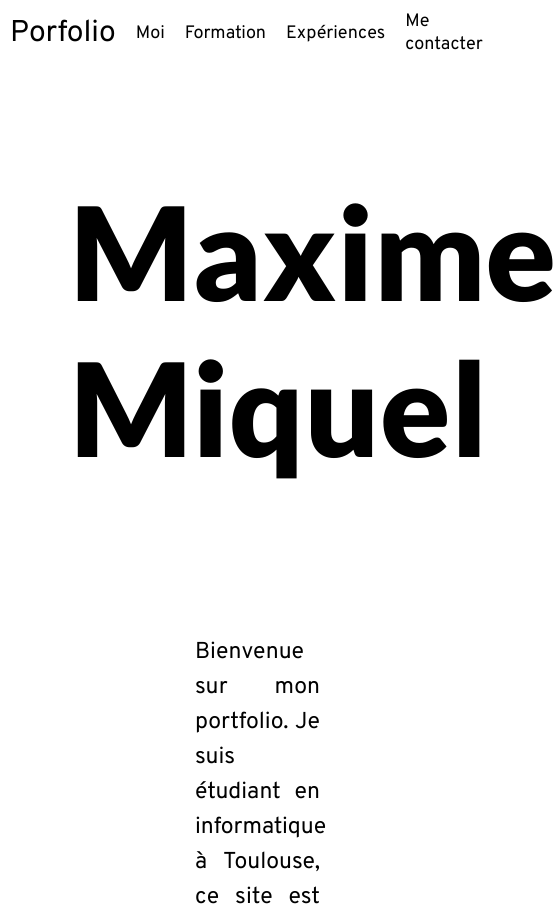
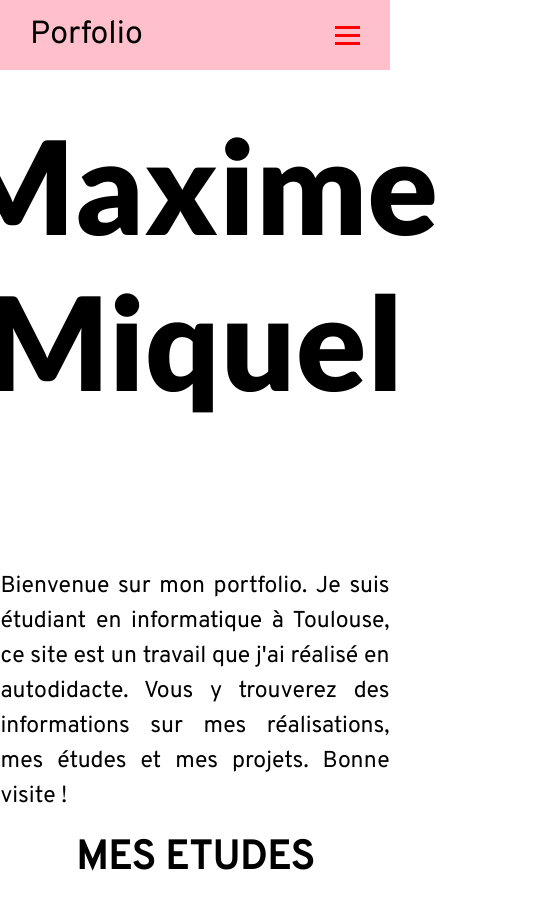
Before and after one commit to GraduationBear/portfolio, a plain HTML site: page index.html in a window 390 px wide. Shown: the top 907 px of the page, 556 px wide, since content can reach past the window. Drawn offline with nearby package versions, Linux system fonts and the light colour scheme.

Commit message:
Ajout du burger et du responsive, le site est loin d'être terminé

```diff
--- a/app.js
+++ b/app.js
@@ -1,5 +1,15 @@
 $(document).ready(function (){
+    const burger = document.querySelector(".burger");
+    const navmenu = document.querySelector(".nav-menu");
 
+    burger.addEventListener("click",function (){
+        burger.classList.toggle("active");
+        navmenu.classList.toggle("active");
+    })
+    document.querySelectorAll(".nav-menu li").forEach(n=> n.addEventListener("click",()=>{
+        burger.classList.remove("active");
+        navmenu.classList.remove("active");
+    }))
     //PARTIE EXPERIENCES//
 
     var tuileenac=$(".enac")
--- a/index.html
+++ b/index.html
@@ -9,33 +9,37 @@
 
 </head>
 <body>
-    <div class="nav-bar">
-        <ul>
-            <li><a>Porfolio</a></li>
+<header>
+    <nav class="nav-bar">
+        <a class="titre">Porfolio</a>
+        <ul class="nav-menu">
+
             <li><a href="#moi">Moi</a></li>
-            <li><a href="#one">Formation</a></li>
+            <li><a href="#etudes">Formation</a></li>
             <li><a href="#two">Expériences</a></li>
             <li><a>Me contacter</a></li>
+
         </ul>
+        <div class="burger">
+            <span class="bar"></span>
+            <span class="bar"></span>
+            <span class="bar"></span>
         </div>
+    </nav>
+</header>
+<main>
     <div id="moi">
-
-        <div class="nom reveal-">
-            <h1>Maxime Miquel</h1>
-        </div>
+        <h1 class="reveal-">Maxime Miquel</h1>
         <div class="intro reveal-2" >
-
             <p align="justify">Bienvenue sur mon portfolio. Je suis étudiant en informatique
                 à Toulouse, ce site est un travail que j'ai réalisé en autodidacte.
                 Vous y trouverez des informations sur mes réalisations, mes études et mes projets.
                 Bonne visite !</p>
         </div>
     </div>
-    <div id="one" class="titlesec reveal-2">
-        <h1>FORMATION</h1>
-    </div>
+    <div id="etudes">
+        <h1 class="titlesec reveal-1">MES ETUDES</h1>
         <div id="formation">
-
             <div class="bac reveal-2">
                 <p><span class="year reveal-2">2018</span><br>
                     <span class="libelle reveal-2">Baccalauréat scientifique : science de l'ingénieur</span><br>
@@ -72,10 +76,11 @@
                     langages orientés objets et en réseau.</p>
             </div>
         </div>
-    <div id="two" class="titlesec reveal-2">
-        <h1>EXPERIENCES</h1>
     </div>
-    <div id="experience" >
+
+
+    <div id="experience">
+        <h1 class="titlesec reveal-2">EXPERIENCES</h1>
         <div id="xp">
             <div class="anim reveal-2" >
                 <p>Animateur saisonnier</p>
@@ -96,7 +101,7 @@
             </p>
         </div>
     </div>
-
+</main>
 
 </body>
 </html>
--- a/style.css
+++ b/style.css
@@ -14,13 +14,43 @@ html{
 }
 
 /*Barre de navigation*/
-.nav-bar ul{
+header{
+    background-color: pink;
 
+}
+
+.nav-bar{
+
+    min-height: 70px;
+    display: flex;
+    align-items: center;
+    justify-content: space-between;
+    margin: 0 30px;
+    background-color: pink;
+
+}
+
+.burger{
+    display: none;
+    cursor: pointer;
+}
+
+.bar{
+    display: block;
+    width: 25px;
+    height: 3px;
+    margin: 5px auto;
+    background-color: red;
+    -webkit-transition: all 0.3s ease-in-out;
+    transition: all 0.3s ease-in-out;
+
+}
+.nav-menu{
     list-style: none;
     display: flex;
-    flex-direction: row;
     justify-content: space-around;
     align-items: center;
+    gap: 50px;
 
 }
 .nav-bar li a{
@@ -28,20 +58,29 @@ html{
 }
 .nav-bar li{
     font-size: 18px;
-    padding: 10px;
-}
-.nav-bar li:first-child{
-    font-size: 30px;
+
 }
 
+.titre{
+    font-size: 2rem ;
+}
+
+/*TITRE DES SECTIONS*/
 .titlesec{
 
     display: flex;
     justify-content: center;
     align-items: center;
-    font-size: 20px;
-    margin-bottom: 50px;
+    font-size: 40px;
+
     padding: 20px;
+}
+
+/*partie principale du site*/
+main{
+    display: flex;
+    flex-direction: column;
+    align-items: center;
 }
 
 /*Partie Moi*/
@@ -49,43 +88,32 @@ html{
     display: flex;
     flex-direction: column;
     align-items: flex-start;
-    margin: 107px 70px 120px 70px;
-
+    margin: 107px 70px 0 70px;
 }
 
-.nom{
-    z-index: 2;
-}
-
-
-
-.nom h1{
+#moi h1{
     font-family: 'Lato', sans-serif;
     font-size: 130px;
 }
 
 .intro{
     margin-top: 150px;
-    width:50%;
+    width:60%;
     align-self: flex-end;
     line-height: 35px;
     font-size: 23px;
 }
 
-
-
+/*PARTIE FORMATION*/
 #formation{
-
     margin-left: auto;
     margin-right: auto;
-
     width: 66%;
     display: grid;
     grid-template-columns: repeat(2, 1fr);
     grid-template-rows: 0.7fr 0.7fr 0.7fr 0.7fr;
     grid-column-gap: 0px;
     grid-row-gap: 0px;
-
 }
 
 #formation p{
@@ -105,15 +133,14 @@ html{
 }
 
 .bac{
-
     grid-area: 1 / 1 / 2 / 2;
 }
+
 .prep{
-
     grid-area: 2 / 2 / 3 / 3;
 }
+
 .dut{
-
     grid-area: 3 / 1 / 4 / 2;
 }
 
@@ -148,12 +175,9 @@ html{
 }
 
 .point{
-
     width: 100px;
     border: thin solid;
     background-color: black;
-
-
 }
 
 #formation div:nth-child(2n) p{
@@ -165,12 +189,14 @@ html{
     grid-template-columns: repeat(2, 1fr);
     grid-template-rows: 1fr;
     grid-column-gap: 30px;
-    grid-row-gap: 0px;
+    grid-row-gap: 0;
     margin-left: auto;
     margin-right: auto;
 
+    height: 300px;
+}
+#experience{
     width: 70%;
-    height: 300px;
 }
 #xp p{
     background-color: rgba(255, 255, 255, 0.7);
@@ -182,52 +208,37 @@ html{
     transition: transform 0.8s;
     display: flex;
     flex-direction: column-reverse;
-
     background-image: url("cite.webp");
-
     background-size: cover;
     grid-area: 1 / 1 / 2 / 2;
     cursor: pointer;
 }
-.anim:hover{
+
+.enac{
+    transition: transform 0.8s;
+    display: flex;
+    flex-direction: column-reverse;
+    background-image: url("enac.png");
+    background-size: cover;
+    background-color: hotpink;
+    grid-area: 1 / 2 / 2 / 3;
+    cursor: pointer;
+}
+
+#xp div:hover{
     -ms-transform: scale(0.96); /* IE 9 */
     -webkit-transform: scale(0.96); /* Safari 3-8 */
     transform: scale(0.96);
     transition: 0.5s cubic-bezier(.5,0,0,1);
 }
 
-.enac:hover{
-    -ms-transform: scale(0.96); /* IE 9 */
-    -webkit-transform: scale(0.96); /* Safari 3-8 */
-    transform: scale(0.96);
-    transition: .5s cubic-bezier(.5,0,0,1);
-
-}
-.enac{
-    transition: transform 0.8s;
-    display: flex;
-    flex-direction: column-reverse;
-
-    background-image: url("enac.png");
-
-    background-size: cover;
-    background-color: hotpink;
-    grid-area: 1 / 2 / 2 / 3;
-    cursor: pointer;
-}
-
 .expl{
-
     margin-top:50px;
     margin-left: auto;
     margin-right: auto;
-    width: 70%;
+
     font-size: 20px;
     text-align: justify;
-}
-
-#experience{
-    margin-bottom: 5000px;
 }
 
 [class*="reveal-"]{
@@ -260,3 +271,72 @@ html{
 .reveal-6{
     transition-delay: .5s;
 }
+
+@media only screen and (max-width: 768px){
+    .burger{
+        display: block;
+    }
+
+    .burger.active .bar:nth-child(2){
+        opacity: 0;
+    }
+
+    .burger.active .bar:nth-child(1){
+        transform: translateY(8px) rotate(45deg);
+    }
+
+    .burger.active .bar:nth-child(3){
+        transform: translateY(-8px) rotate(-45deg);
+    }
+
+    header{
+        position: fixed;
+
+        top: 0;
+        left: 0;
+        right: 0;
+        z-index: 100;
+    }
+
+    .nav-menu{
+        position: fixed;
+        left: -100%;
+        top:70px;
+        gap:0;
+        flex-direction: column;
+        background-color: pink;
+        width: 100%;
+        text-align: center;
+        transition: 0.3s;
+    }
+
+    .nav-bar li{
+        margin: 16px 0;
+    }
+
+    .nav-menu.active{
+        left:0;
+    }
+
+
+    #formation{
+        width: 90%;
+    }
+
+    #moi{
+        align-items: center;
+    }
+    #moi h1{
+        text-align: center;
+    }
+
+    .intro{
+        align-self: center;
+        width: 80%;
+    }
+
+    #experience{
+        width: 90%;
+    }
+
+}
```
Lines whose indentation alone changed are shown as unchanged.
